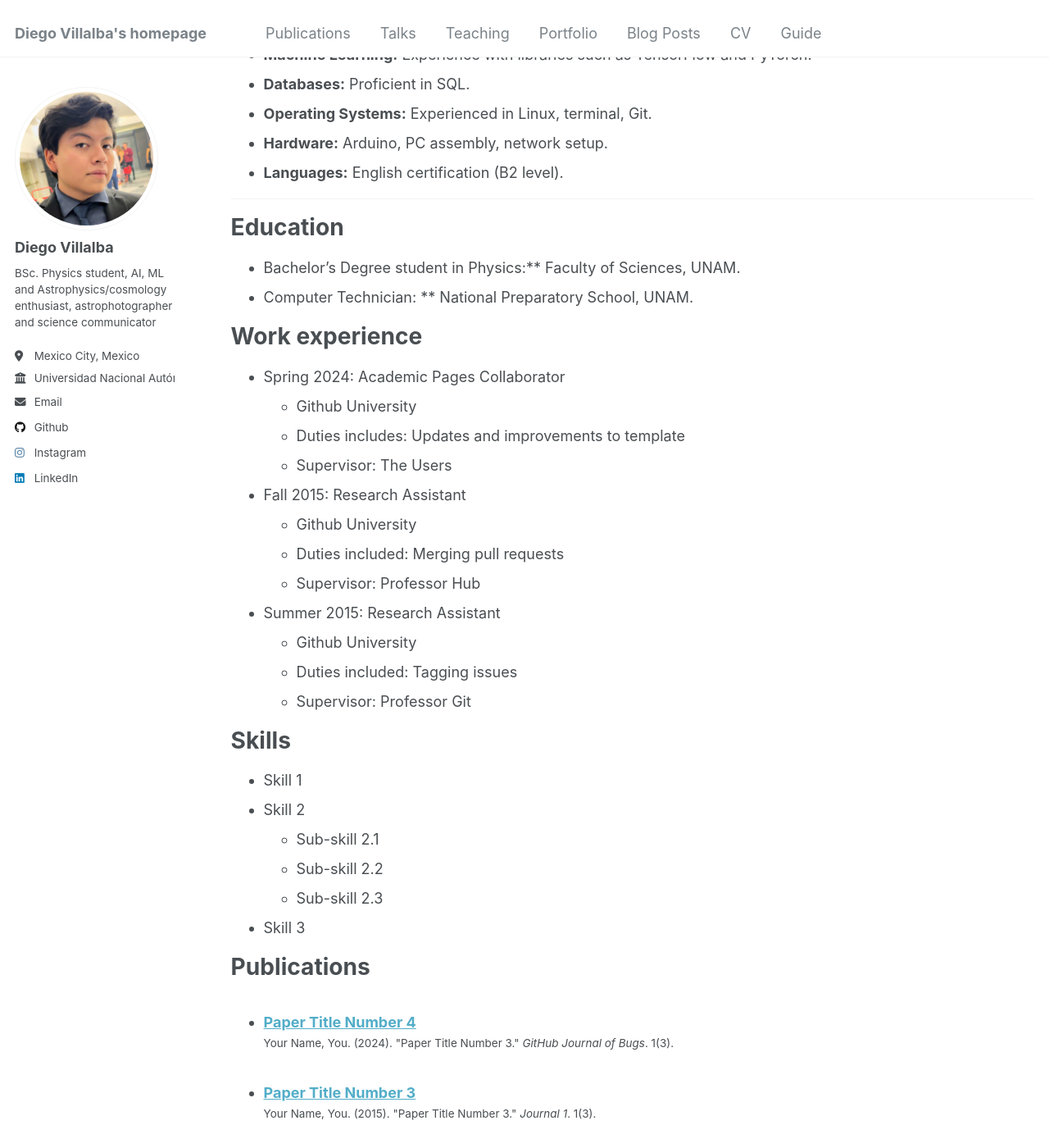
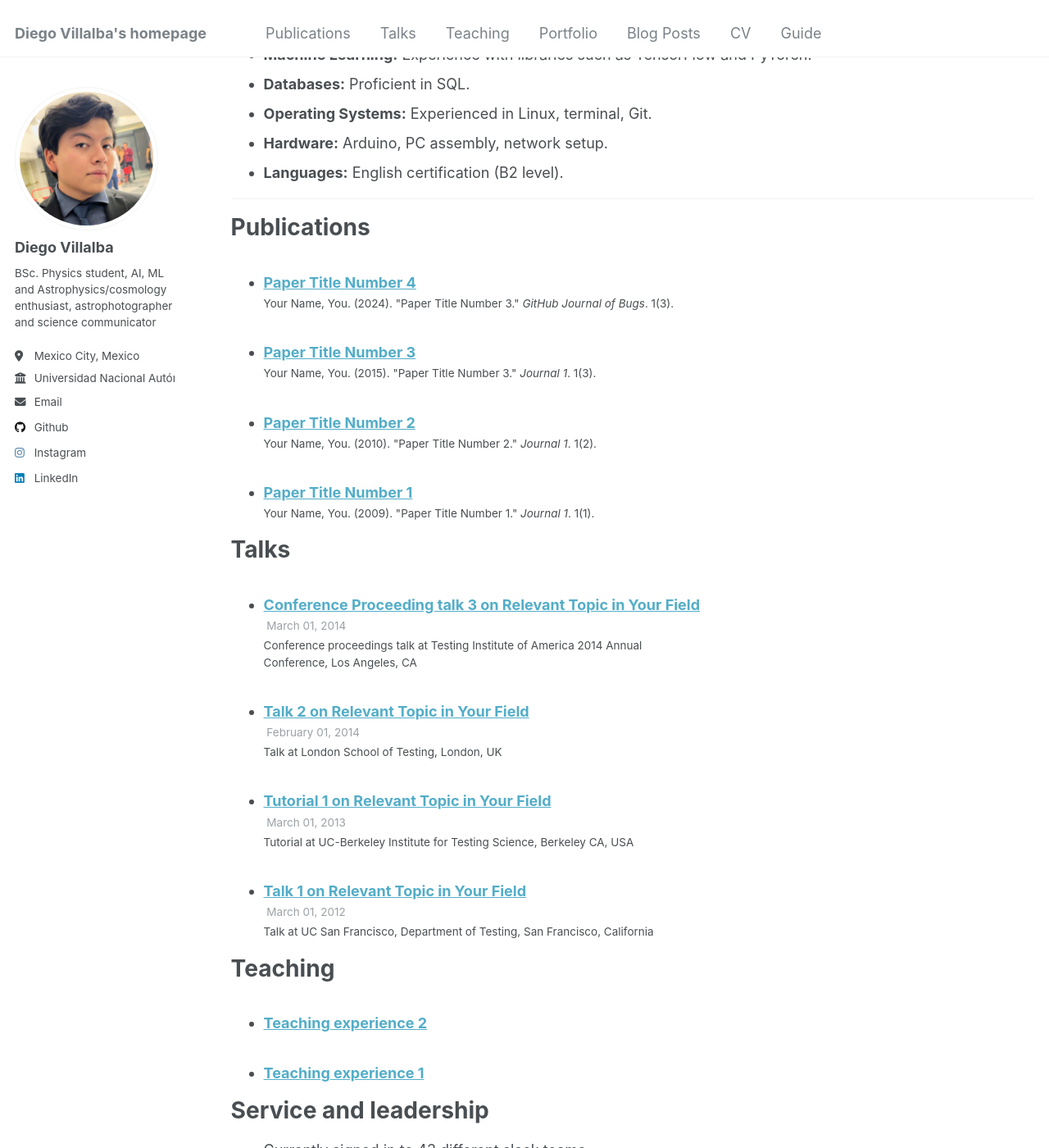
Before and after one commit to DiegoViillalba/DiegoViillalba.github.io, a Jekyll site: the page built from _pages/cv.md, in a window 1280 px wide and 1400 px high, scrolled down 1516 px. Shown: the whole window at 82% size. Built offline with Jekyll 4.4.1, drawn with Linux system fonts in a browser that asks for light colours; some of the changed text lies outside the part shown.

Commit message:
Update cv.md

```diff
--- a/_pages/cv.md
+++ b/_pages/cv.md
@@ -58,38 +58,6 @@ redirect_from:
 
 ---
 
-
-Education
-======
-* Bachelor's Degree student in Physics:** Faculty of Sciences, UNAM.
-* Computer Technician: ** National Preparatory School, UNAM.
-
-Work experience
-======
-* Spring 2024: Academic Pages Collaborator
-  * Github University
-  * Duties includes: Updates and improvements to template
-  * Supervisor: The Users
-
-* Fall 2015: Research Assistant
-  * Github University
-  * Duties included: Merging pull requests
-  * Supervisor: Professor Hub
-
-* Summer 2015: Research Assistant
-  * Github University
-  * Duties included: Tagging issues
-  * Supervisor: Professor Git
-
-Skills
-======
-* Skill 1
-* Skill 2
-  * Sub-skill 2.1
-  * Sub-skill 2.2
-  * Sub-skill 2.3
-* Skill 3
-
 Publications
 ======
   <ul>{% for post in site.publications reversed %}
```
Also changed, not shown: other parts of _pages/cv.md (+1 -1 lines).
